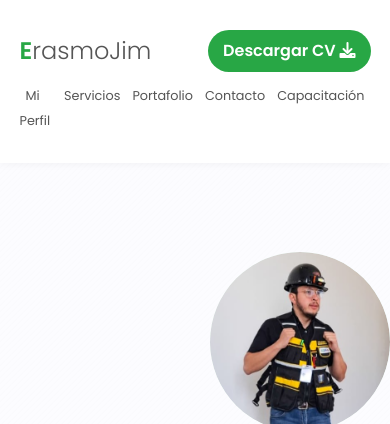
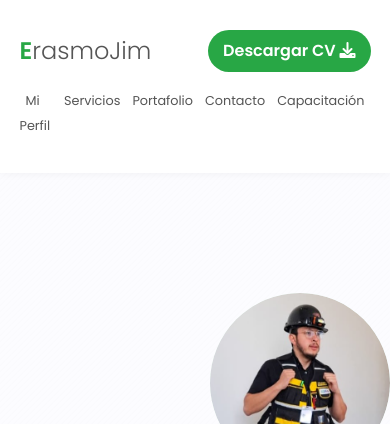
Before and after one commit to Mega1saturno/portafolioEJ, a plain HTML site: page index.html in a window 390 px wide. Shown: the top 424 px of the page. Drawn offline with Linux system fonts and the light colour scheme.

Commit message:
Add files via upload

```diff
--- a/style.css
+++ b/style.css
@@ -564,6 +564,7 @@ footer {
         justify-content: space-between;
         align-items: center;
         padding: 10px 0;
+        flex-wrap: wrap; /* Permitir que el menú vaya debajo */
     }
 
     .logo {
@@ -583,8 +584,9 @@ footer {
     }
 
     header nav ul {
-        justify-content: space-between; /* Espaciar uniformemente los 5 links */
+        justify-content: space-around; /* Espaciar uniformemente los 5 links */
         flex-wrap: nowrap; /* CLAVE: Evitar que los enlaces se rompan en dos líneas */
+        padding: 5px 0; /* Un poco de padding vertical */
     }
 
     header nav ul li a {
@@ -595,8 +597,10 @@ footer {
     /* HERO: Centrado de Texto y Barra Social */
     .hero-portrait {
         min-height: 70vh;
+        padding-top: 120px; /* Asegura espacio bajo el nuevo menú */
     }
 
+    /* CLAVE para centrar: .portrait-container ya tiene text-align: center; */
     .portrait-photo-bg {
         width: 180px;
         height: 180px;
@@ -609,15 +613,12 @@ footer {
         display: none;
     }
 
-    /* Centrado de texto (Ya debe estar centrado gracias a .portrait-container y .hero-text) */
+    /* El texto ya está centrado gracias a .hero-text {text-align: center} */
     .hero-text h1 {
         font-size: 2.5em;
-        /* Asegura que el texto esté centrado, aunque ya lo está por .hero-text {text-align: center} */
-        text-align: center;
     }
     .hero-text .subtitle {
         font-size: 1em;
-        text-align: center;
     }
 
     /* Barra Social (Se mueve del lateral al centro inferior) */
```
